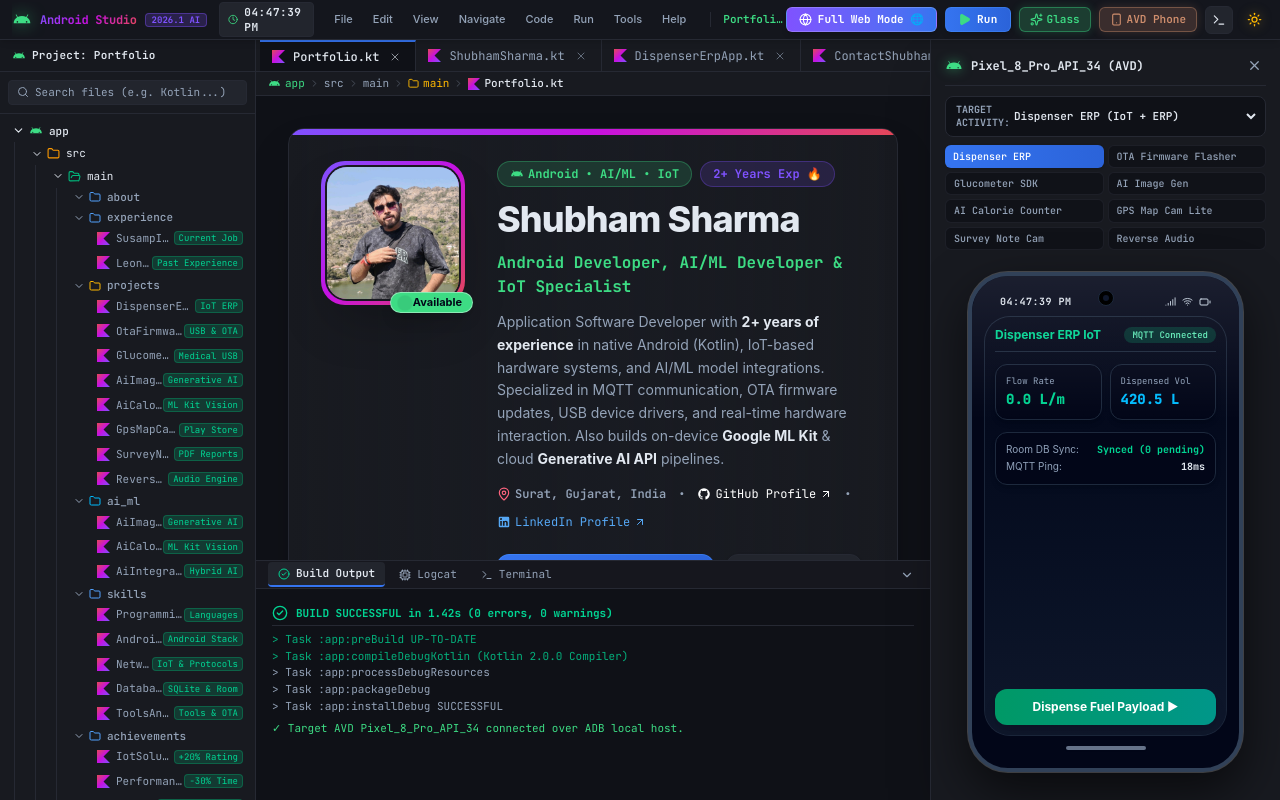
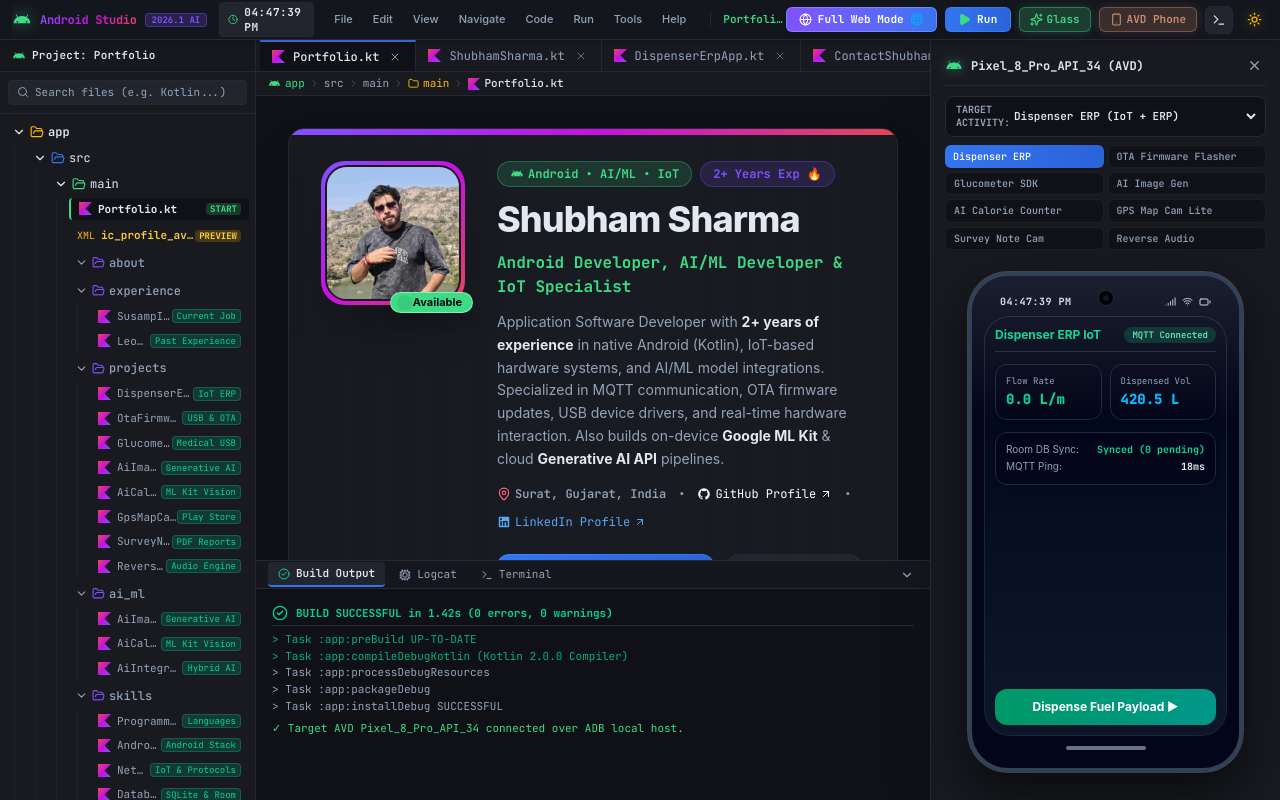
Before and after one commit to SharmaShubham07/Portfolio, a React (Vite) app: page / in a window 1280 px wide. Built offline with nearby package versions, Linux system fonts and the light colour scheme.

Commit message:
Make full application 100% mobile responsive across IDE and Web modes

```diff
--- a/src/components/PhoneEmulatorPanel.jsx
+++ b/src/components/PhoneEmulatorPanel.jsx
@@ -21,7 +21,14 @@
   ];
 
   return (
-    <aside className="w-full sm:w-[350px] border-l border-[var(--border-color)] bg-[var(--bg-secondary)] flex flex-col p-3.5 select-none shrink-0 relative glass-panel shadow-2xl">
+    <>
+      {/* Mobile Backdrop Overlay when AVD Phone Emulator is active */}
+      <div
+        onClick={onClose}
+        className="fixed inset-0 bg-black/80 backdrop-blur-xs z-40 md:hidden"
+      />
+
+      <aside className="fixed md:relative inset-y-0 right-0 z-50 w-full sm:w-[350px] border-l border-[var(--border-color)] bg-[var(--bg-secondary)] flex flex-col p-3.5 select-none shrink-0 glass-panel shadow-2xl overflow-y-auto custom-scrollbar">
       {/* Emulator Header */}
       <div className="flex items-center justify-between mb-2.5 text-xs font-mono text-[var(--text-main)] border-b border-[var(--border-color)] pb-2">
         <div className="flex items-center space-x-2 font-bold">
@@ -122,7 +129,8 @@
           </div>
         </div>
       </div>
-    </aside>
+      </aside>
+    </>
   );
 }
 
--- a/src/components/SidebarFileTree.jsx
+++ b/src/components/SidebarFileTree.jsx
@@ -50,10 +50,19 @@
   );
 
   return (
+    <>
+      {/* Mobile Backdrop Overlay when Sidebar Drawer is Open */}
+      {isOpen && (
+        <div
+          onClick={onCloseMobile}
+          className="fixed inset-0 bg-black/70 backdrop-blur-xs z-30 lg:hidden"
+        />
+      )}
+
       <aside
         className={`fixed lg:relative inset-y-0 left-0 z-40 w-64 border-r border-[var(--border-color)] bg-[var(--bg-secondary)] flex flex-col font-mono text-xs select-none transition-transform duration-300 lg:translate-x-0 ${
           isOpen ? "translate-x-0" : "-translate-x-full"
-      } glass-panel`}
+        } glass-panel shadow-2xl lg:shadow-none`}
       >
         {/* Header bar of Project Window */}
         <div className="h-8 border-b border-[var(--border-color)] px-3 flex items-center justify-between font-semibold text-[var(--text-main)] shrink-0 bg-[var(--bg-header)]/50">
@@ -65,7 +74,8 @@
             {onCloseMobile && (
               <button
                 onClick={onCloseMobile}
-              className="lg:hidden p-1 rounded hover:bg-[var(--bg-tertiary)] text-[var(--text-muted)]"
+                className="lg:hidden p-1 rounded hover:bg-[var(--bg-tertiary)] text-[var(--text-muted)] cursor-pointer"
+                title="Close Project Tree"
               >
                 <X size={14} />
               </button>
@@ -85,7 +95,7 @@
               className="w-full bg-transparent text-[11px] text-[var(--text-main)] placeholder-[var(--text-muted)] focus:outline-none"
             />
             {searchQuery && (
-            <button onClick={() => setSearchQuery("")} className="text-[var(--text-muted)]">
+              <button onClick={() => setSearchQuery("")} className="text-[var(--text-muted)] cursor-pointer">
                 <X size={12} />
               </button>
             )}
@@ -98,85 +108,128 @@
           <div>
             <div
               onClick={() => toggleFolder("app")}
-            className="flex items-center py-1 px-1.5 rounded hover:bg-[var(--bg-tertiary)] cursor-pointer text-[var(--text-main)] font-medium"
+              className="flex items-center space-x-1 py-1 px-1.5 rounded hover:bg-[var(--bg-tertiary)] cursor-pointer text-[var(--text-main)] font-semibold"
             >
-            {expandedFolders.app ? <ChevronDown size={13} /> : <ChevronRight size={13} />}
-            <AndroidBugdroidIcon size={14} className="ml-1 mr-1.5" />
-            <span className="text-[11px]">app</span>
+              {expandedFolders.app ? <ChevronDown size={14} /> : <ChevronRight size={14} />}
+              <FolderOpen size={14} className="text-amber-400 shrink-0" />
+              <span>app</span>
             </div>
 
             {expandedFolders.app && (
-            <div className="pl-3 border-l border-[var(--border-color)] ml-2">
-              {/* src folder */}
+              <div className="pl-3 border-l border-[var(--border-color)]/60 ml-2 space-y-0.5 mt-0.5">
+                {/* Level 2: src */}
                 <div
                   onClick={() => toggleFolder("src")}
-                className="flex items-center py-1 px-1 rounded hover:bg-[var(--bg-tertiary)] cursor-pointer text-[var(--text-main)]"
+                  className="flex items-center space-x-1 py-1 px-1.5 rounded hover:bg-[var(--bg-tertiary)] cursor-pointer text-[var(--text-main)]"
                 >
-                {expandedFolders.src ? <ChevronDown size={12} /> : <ChevronRight size={12} />}
-                <Folder size={13} className="ml-1 mr-1.5 text-amber-500" />
-                <span className="text-[11px]">src</span>
+                  {expandedFolders.src ? <ChevronDown size={14} /> : <ChevronRight size={14} />}
+                  <FolderOpen size={14} className="text-[#3574F0] shrink-0" />
+                  <span>src</span>
                 </div>
 
                 {expandedFolders.src && (
-                <div className="pl-3 border-l border-[var(--border-color)] ml-2">
-                  {/* main folder */}
+                  <div className="pl-3 border-l border-[var(--border-color)]/60 ml-2 space-y-0.5 mt-0.5">
+                    {/* Level 3: main */}
                     <div
                       onClick={() => toggleFolder("main")}
-                    className="flex items-center py-1 px-1 rounded hover:bg-[var(--bg-tertiary)] cursor-pointer text-[var(--text-main)]"
+                      className="flex items-center space-x-1 py-1 px-1.5 rounded hover:bg-[var(--bg-tertiary)] cursor-pointer text-[var(--text-main)]"
                     >
-                    {expandedFolders.main ? <ChevronDown size={12} /> : <ChevronRight size={12} />}
-                    <FolderOpen size={13} className="ml-1 mr-1.5 text-emerald-500" />
-                    <span className="text-[11px]">main</span>
+                      {expandedFolders.main ? <ChevronDown size={14} /> : <ChevronRight size={14} />}
+                      <FolderOpen size={14} className="text-[#3DDC84] shrink-0" />
+                      <span>main</span>
                     </div>
 
                     {expandedFolders.main && (
-                    <div className="pl-3 border-l border-[var(--border-color)] ml-2 space-y-0.5">
-                      {foldersList.map(({ key, label }) => {
-                        const folderFiles = filteredFiles.filter((f) => f.folder === key);
+                      <div className="pl-3 border-l border-[var(--border-color)]/60 ml-2 space-y-1 mt-0.5">
+                        {/* Landing Root File: Portfolio.kt */}
+                        {(() => {
+                          const landingFile = files.find((f) => f.id === "landing");
+                          if (!landingFile) return null;
+                          const isSelected = activeFileId === "landing";
+                          return (
+                            <div
+                              key="landing"
+                              onClick={() => onSelectFile("landing")}
+                              className={`flex items-center justify-between py-1 px-2 rounded cursor-pointer transition-colors ${
+                                isSelected
+                                  ? "bg-[var(--bg-active-tab)] text-[#3DDC84] font-bold border-l-2 border-[#3DDC84]"
+                                  : "text-[var(--text-muted)] hover:bg-[var(--bg-tertiary)] hover:text-[var(--text-main)]"
+                              }`}
+                            >
+                              <div className="flex items-center space-x-1.5 truncate">
+                                <KotlinIcon size={13} className="shrink-0" />
+                                <span className="truncate text-[11px] font-bold text-[var(--text-main)]">
+                                  Portfolio.kt
+                                </span>
+                              </div>
+                              <span className="text-[9px] px-1 py-0.2 rounded bg-[#3DDC84]/20 text-[#3DDC84] font-mono font-bold">
+                                START
+                              </span>
+                            </div>
+                          );
+                        })()}
+
+                        {/* Profile Photo XML Asset Node */}
+                        {(() => {
+                          const profileXmlFile = files.find((f) => f.id === "profile-image");
+                          if (!profileXmlFile) return null;
+                          const isSelected = activeFileId === "profile-image";
+                          return (
+                            <div
+                              key="profile-image"
+                              onClick={() => onSelectFile("profile-image")}
+                              className={`flex items-center justify-between py-1 px-2 rounded cursor-pointer transition-colors ${
+                                isSelected
+                                  ? "bg-[var(--bg-active-tab)] text-[#3DDC84] font-bold border-l-2 border-[#3DDC84]"
+                                  : "text-[var(--text-muted)] hover:bg-[var(--bg-tertiary)] hover:text-[var(--text-main)]"
+                              }`}
+                            >
+                              <div className="flex items-center space-x-1.5 truncate">
+                                <span className="text-[10px] text-amber-400 font-mono">XML</span>
+                                <span className="truncate text-[11px] font-semibold text-amber-300">
+                                  ic_profile_avatar.xml
+                                </span>
+                              </div>
+                              <span className="text-[9px] px-1 py-0.2 rounded bg-amber-400/20 text-amber-300 font-mono font-bold">
+                                PREVIEW
+                              </span>
+                            </div>
+                          );
+                        })()}
+
+                        {/* Subfolders List */}
+                        {foldersList.map((folderObj) => {
+                          const isExp = expandedFolders[folderObj.key];
+                          const folderFiles = filteredFiles.filter((f) => f.folder === folderObj.key);
+
                           if (folderFiles.length === 0 && searchQuery) return null;
 
-                        const isFolderExpanded = expandedFolders[key] !== false;
-
                           return (
-                          <div key={key}>
-                            {/* Folder Row */}
+                            <div key={folderObj.key}>
                               <div
-                              onClick={() => toggleFolder(key)}
-                              className="flex items-center py-0.5 px-1 rounded hover:bg-[var(--bg-tertiary)] cursor-pointer text-[var(--text-muted)] hover:text-[var(--text-main)]"
+                                onClick={() => toggleFolder(folderObj.key)}
+                                className="flex items-center space-x-1 py-1 px-1.5 rounded hover:bg-[var(--bg-tertiary)] cursor-pointer text-[var(--text-muted)] hover:text-[var(--text-main)]"
                               >
-                              {isFolderExpanded ? (
-                                <ChevronDown size={12} />
+                                {isExp ? <ChevronDown size={13} /> : <ChevronRight size={13} />}
+                                {isExp ? (
+                                  <FolderOpen size={13} className="text-[#7F52FF] shrink-0" />
                                 ) : (
-                                <ChevronRight size={12} />
+                                  <Folder size={13} className="text-[#7F52FF] shrink-0" />
                                 )}
-                              <Folder
-                                size={12}
-                                className={`ml-1 mr-1.5 ${
-                                  key === "ai_ml"
-                                    ? "text-sky-400"
-                                    : key === "projects"
-                                    ? "text-amber-400"
-                                    : "text-blue-400"
-                                }`}
-                              />
-                              <span className="text-[11px] font-medium">{label}</span>
+                                <span className="font-medium">{folderObj.label}</span>
                               </div>
 
-                            {/* Files in Folder */}
-                            {isFolderExpanded && (
-                              <div className="pl-4 ml-1.5 space-y-0.5">
+                              {isExp && (
+                                <div className="pl-3 border-l border-[var(--border-color)]/60 ml-2 space-y-0.5 mt-0.5">
                                   {folderFiles.map((file) => {
-                                  const isActive = activeFileId === file.id;
+                                    const isSelected = activeFileId === file.id;
                                     return (
                                       <div
                                         key={file.id}
-                                      onClick={() => {
-                                        onSelectFile(file.id);
-                                        if (onCloseMobile) onCloseMobile();
-                                      }}
-                                      className={`flex items-center justify-between py-1 px-1.5 rounded cursor-pointer transition-colors group ${
-                                        isActive
-                                          ? "bg-[#3574F0]/20 text-[var(--text-main)] border border-[#3574F0]/40 font-semibold"
+                                        onClick={() => onSelectFile(file.id)}
+                                        className={`flex items-center justify-between py-1 px-2 rounded cursor-pointer transition-colors ${
+                                          isSelected
+                                            ? "bg-[var(--bg-active-tab)] text-[#56A8F5] font-semibold border-l-2 border-[#3574F0]"
                                             : "text-[var(--text-muted)] hover:bg-[var(--bg-tertiary)] hover:text-[var(--text-main)]"
                                         }`}
                                       >
@@ -214,5 +267,6 @@
           </div>
         </div>
       </aside>
+    </>
   );
 }
```
Lines whose indentation alone changed are shown as unchanged.
